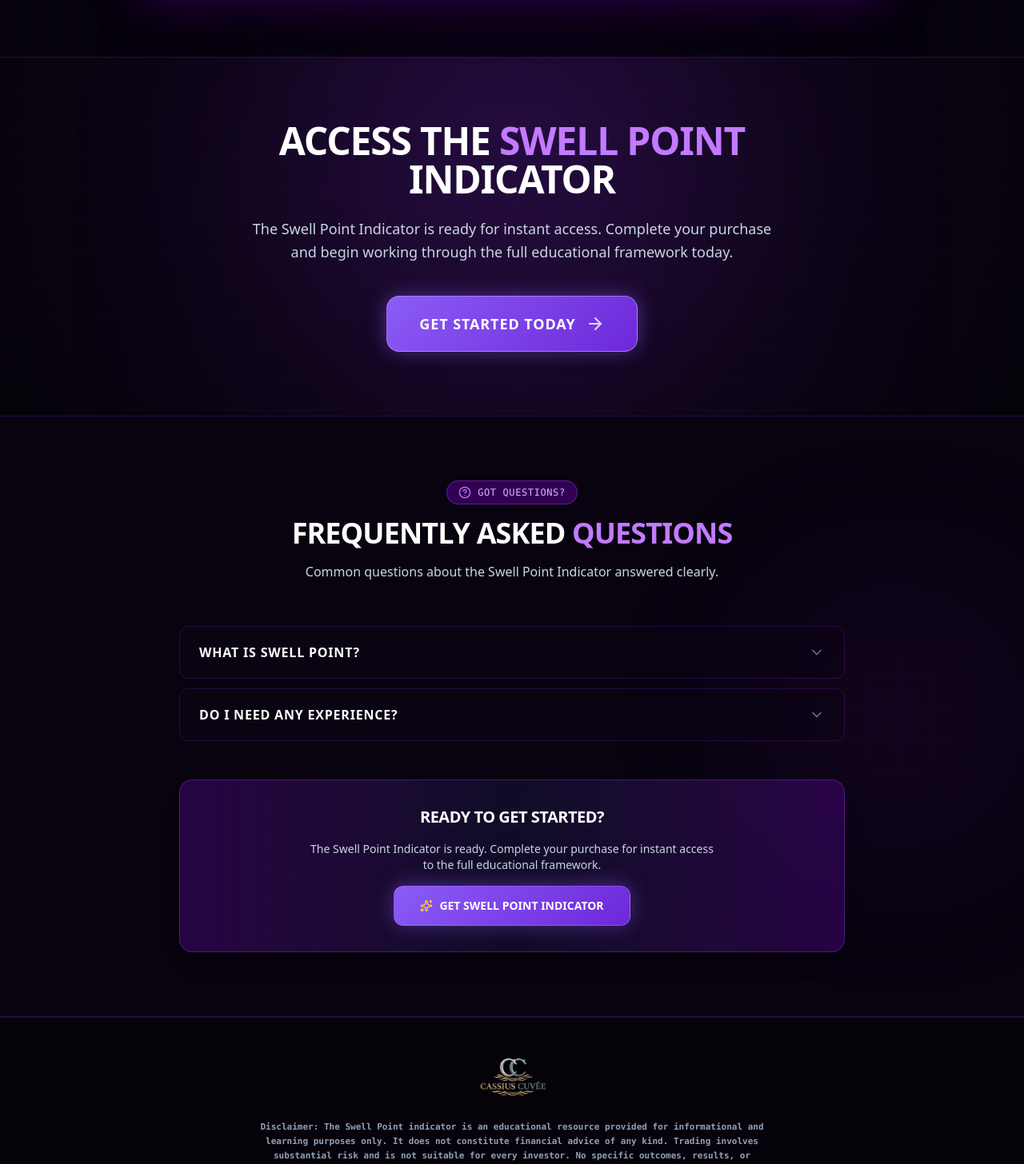
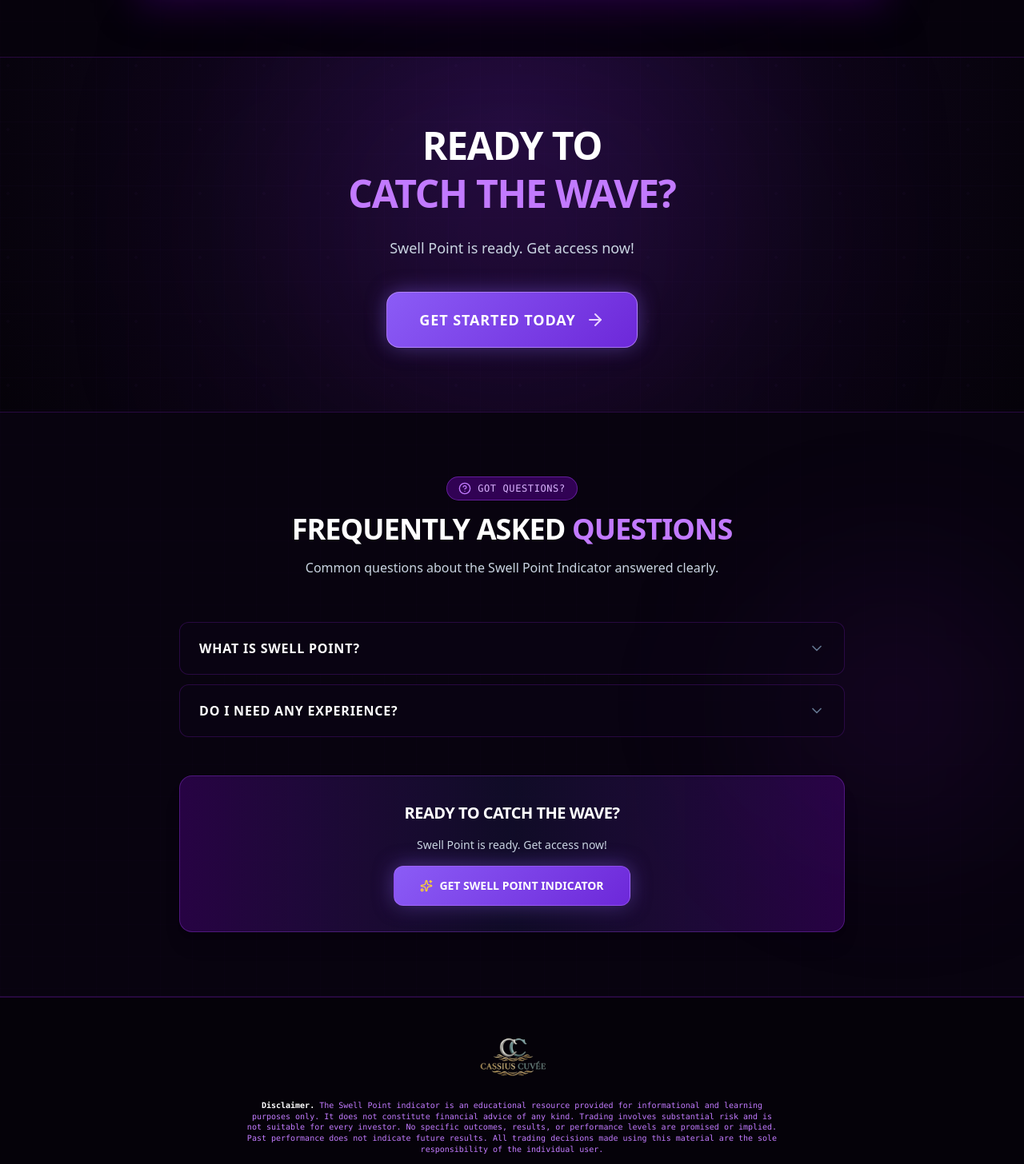
Before and after one commit to HitPrime/Swell-Point, a React (Vite) app: page / in a window 1280 px wide. Shown: the part 1330-2786 px from the top of the page at 80% size. Built offline with nearby package versions, Linux system fonts and the light colour scheme.

Commit message:
UI updates: hero, navbar, FAQ, CTA, footer, disclaimer, mobile fix

```diff
--- a/src/App.tsx
+++ b/src/App.tsx
@@ -15,7 +15,7 @@ export default function App() {
   };
 
   return (
-    <div className="min-h-screen bg-[#08030f] text-slate-100 flex flex-col font-sans selection:bg-purple-600 selection:text-white">
+    <div className="min-h-screen bg-[#08030f] text-slate-100 flex flex-col font-sans selection:bg-purple-600 selection:text-white overflow-x-hidden">
       <Navbar
         onOpenLeadModal={handlePurchase}
         onOpenCalculator={handlePurchase}
--- a/src/components/FaqSection.tsx
+++ b/src/components/FaqSection.tsx
@@ -111,10 +111,10 @@ export const FaqSection: React.FC<FaqSectionProps> = ({ onOpenLeadModal }) => {
           transition={{ duration: 0.3, delay: 0.1 }}
         >
           <h3 className="text-xl font-black text-white uppercase tracking-tight">
-            Ready to Get Started?
+            Ready to Catch the Wave?
           </h3>
           <p className="text-xs sm:text-sm text-slate-300 max-w-lg mx-auto">
-            The Swell Point Indicator is ready. Complete your purchase for instant access to the full educational framework.
+            Swell Point is ready. Get access now!
           </p>
           <div>
             <button
--- a/src/components/FinalCTASection.tsx
+++ b/src/components/FinalCTASection.tsx
@@ -16,13 +16,14 @@ export const FinalCTASection: React.FC<FinalCTASectionProps> = ({ onOpenLeadModa
       <div className="max-w-4xl mx-auto px-4 sm:px-6 lg:px-8 relative z-10 text-center space-y-6">
 
         {/* Headline */}
-        <h2 className="text-3xl sm:text-5xl font-black text-white uppercase tracking-tight font-sans">
-          ACCESS THE <span className="text-purple-400">SWELL POINT</span> INDICATOR
+        <h2 className="text-3xl sm:text-5xl font-black text-white uppercase tracking-tight font-sans leading-tight">
+          Ready to<br />
+          <span className="text-purple-400">Catch the Wave?</span>
         </h2>
 
         {/* Body Text */}
         <p className="text-base sm:text-lg text-slate-300 max-w-2xl mx-auto font-normal leading-relaxed">
-          The Swell Point Indicator is ready for instant access. Complete your purchase and begin working through the full educational framework today.
+          Swell Point is ready. Get access now!
         </p>
 
         {/* CTA Button */}
--- a/src/components/FooterSection.tsx
+++ b/src/components/FooterSection.tsx
@@ -10,8 +10,8 @@ export const FooterSection: React.FC = () => {
         <img src={logoImg} alt="Trade Structure Pro" className="h-16 w-auto object-contain" />
 
         {/* Disclaimer */}
-        <p className="text-[11px] leading-relaxed max-w-2xl text-center text-slate-400 font-mono font-bold">
-          <strong>Disclaimer:</strong> The Swell Point indicator is an educational resource provided for informational and learning purposes only. It does not constitute financial advice of any kind. Trading involves substantial risk and is not suitable for every investor. No specific outcomes, results, or performance levels are promised or implied. Past performance does not indicate future results. All trading decisions made using this material are the sole responsibility of the individual user.
+        <p className="text-[10px] leading-snug max-w-2xl text-center font-mono">
+          <strong className="text-white font-bold">Disclaimer.</strong> <span className="text-purple-400 font-normal">The Swell Point indicator is an educational resource provided for informational and learning purposes only. It does not constitute financial advice of any kind. Trading involves substantial risk and is not suitable for every investor. No specific outcomes, results, or performance levels are promised or implied. Past performance does not indicate future results. All trading decisions made using this material are the sole responsibility of the individual user.</span>
         </p>
 
         {/* Copyright */}
--- a/src/components/Navbar.tsx
+++ b/src/components/Navbar.tsx
@@ -26,10 +26,11 @@ export const Navbar: React.FC<NavbarProps> = ({
           <button
             onClick={onOpenLeadModal}
             id="nav-cta-btn"
-            className="neon-glow-btn text-white text-[10px] sm:text-sm font-bold tracking-normal uppercase px-3 sm:px-5 py-2 sm:py-2.5 rounded-lg flex items-center gap-1 sm:gap-2 border border-purple-400/40 whitespace-nowrap cursor-pointer"
+            className="neon-glow-btn text-white text-[9px] sm:text-sm font-bold tracking-normal uppercase px-2 sm:px-5 py-2 sm:py-2.5 rounded-lg flex items-center gap-1 sm:gap-2 border border-purple-400/40 whitespace-nowrap cursor-pointer max-w-[140px] sm:max-w-none"
           >
             <Sparkles className="w-3 h-3 sm:w-4 sm:h-4 text-amber-300 animate-pulse shrink-0" />
-            <span>GET SWELL POINT INDICATOR</span>
+            <span className="sm:hidden">GET ACCESS</span>
+            <span className="hidden sm:inline">GET SWELL POINT INDICATOR</span>
           </button>
         </div>
       </div>
--- a/src/data/content.ts
+++ b/src/data/content.ts
@@ -187,10 +187,10 @@ export const CRYPTO_TICKERS: CryptoTicker[] = [
 export const FAQS_DATA = [
   {
     q: "WHAT IS SWELL POINT?",
-    a: "The Swell Point Indicator is a structured educational tool designed to help traders develop a consistent, process-driven approach to market analysis. It includes a step-by-step framework, supporting resources, and guidance materials — all organized to support clearer thinking and more structured decision-making."
+    a: "Swell Point is a proprietary TradingView indicator built to bring structure to technical analysis, cutting through the guesswork, so your decisions come from a repeatable method, not emotion. Beginners and experienced traders alike use it to read charts with more clarity and confidence."
   },
   {
     q: "DO I NEED ANY EXPERIENCE?",
-    a: "No prior experience is required. The content is organized progressively — starting from foundational concepts and building toward full framework application. Everything is explained in plain language so you can follow along at your own pace."
+    a: "No, no prior experience is required. It's built to work for beginners and experienced traders alike."
   }
 ];
```
